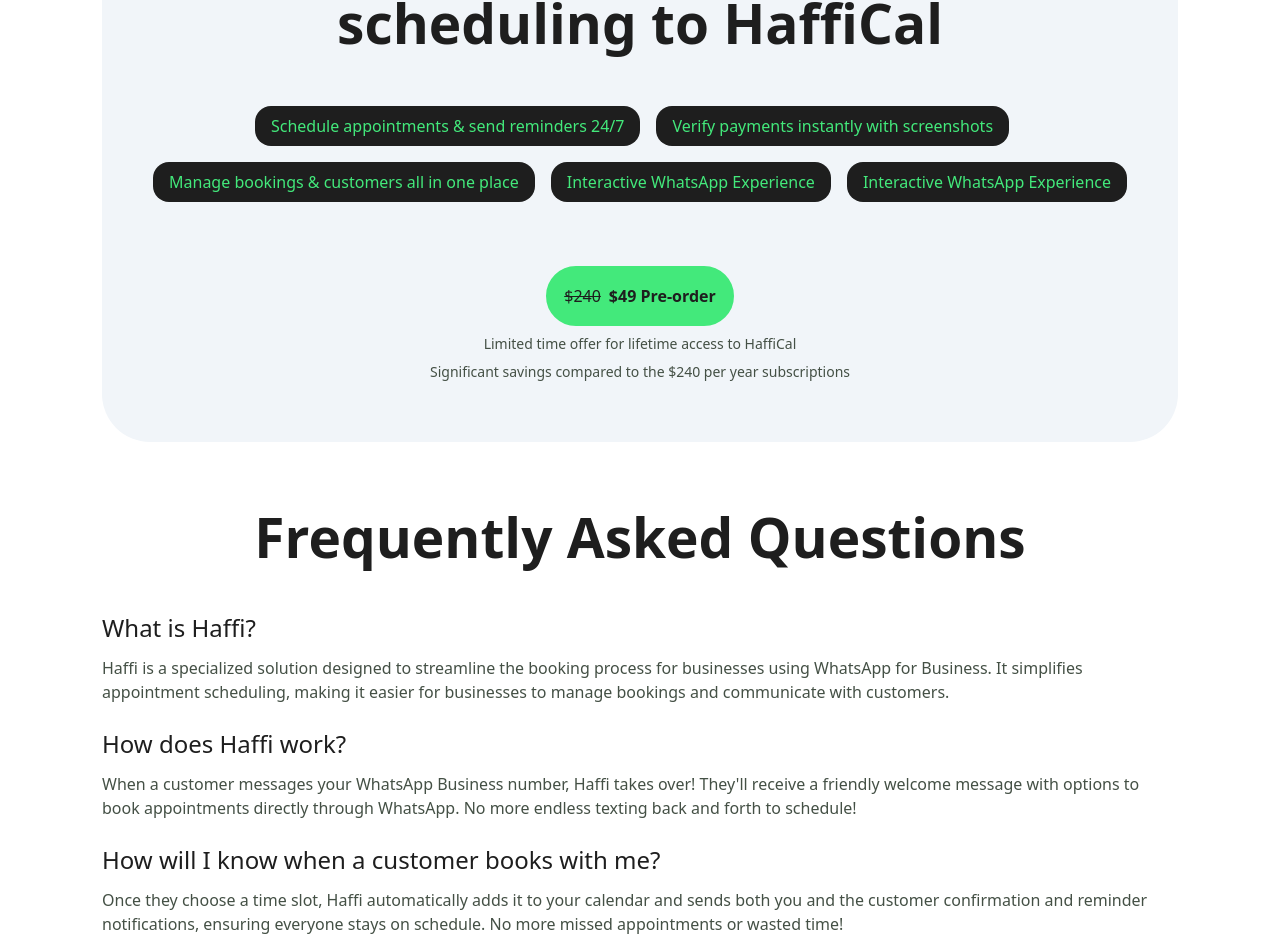
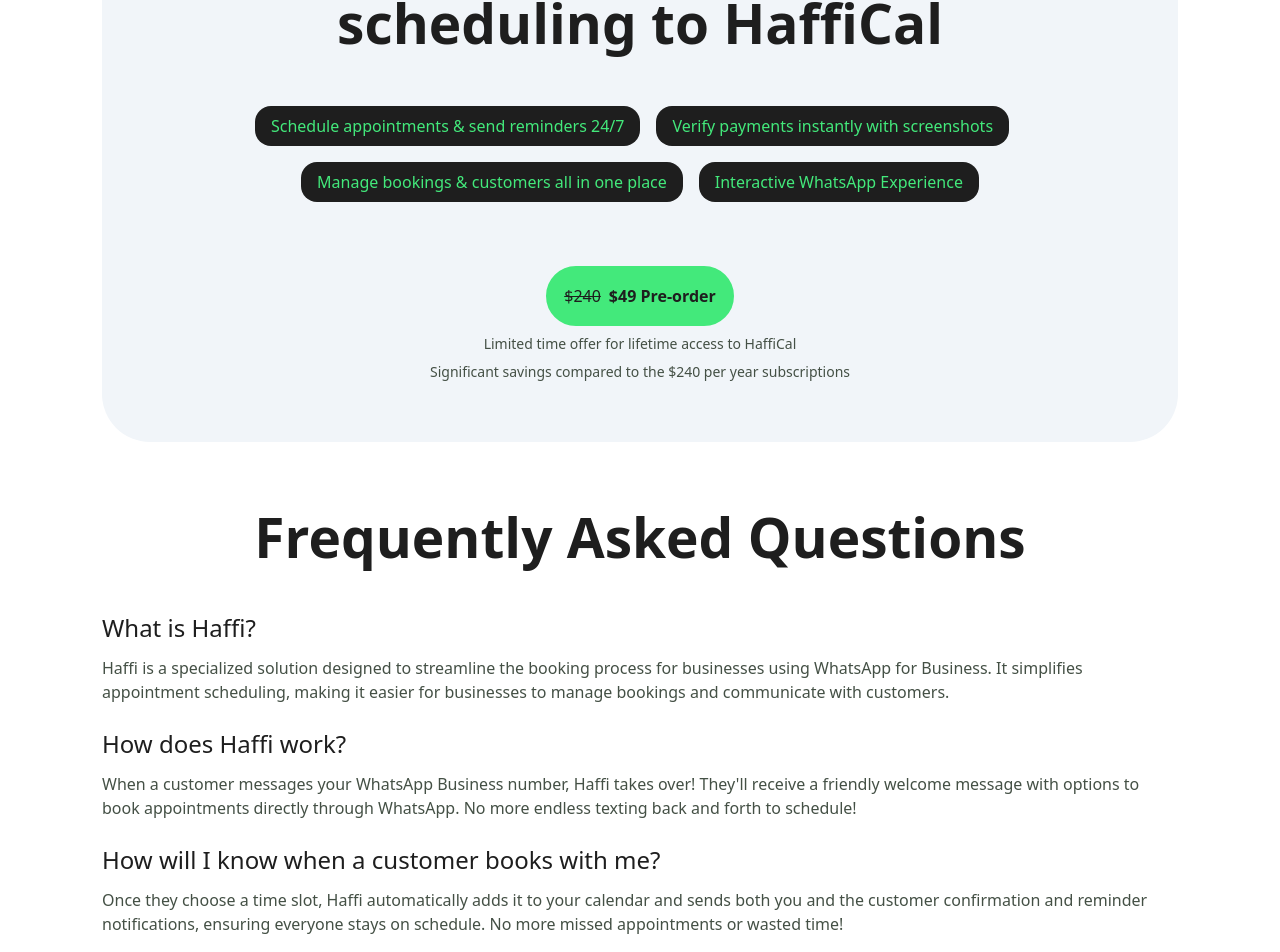
Before and after one commit to haffi-one/haffi-site, a Next.js app: page / in a window 1280 px wide. Shown: the part 1632-2584 px from the top of the page. Built offline with nearby package versions, Linux system fonts and the light colour scheme; no server answers.

Commit message:
minor fix

```diff
--- a/src/components/CtaSection.tsx
+++ b/src/components/CtaSection.tsx
@@ -17,7 +17,6 @@
         <BulletItem content="Verify payments instantly with screenshots" />
         <BulletItem content="Manage bookings & customers all in one place" />
         <BulletItem content="Interactive WhatsApp Experience" />
-        <BulletItem content="Interactive WhatsApp Experience" />
       </div>
       <div className="text-center">
         <PreOrderBtn />
```
